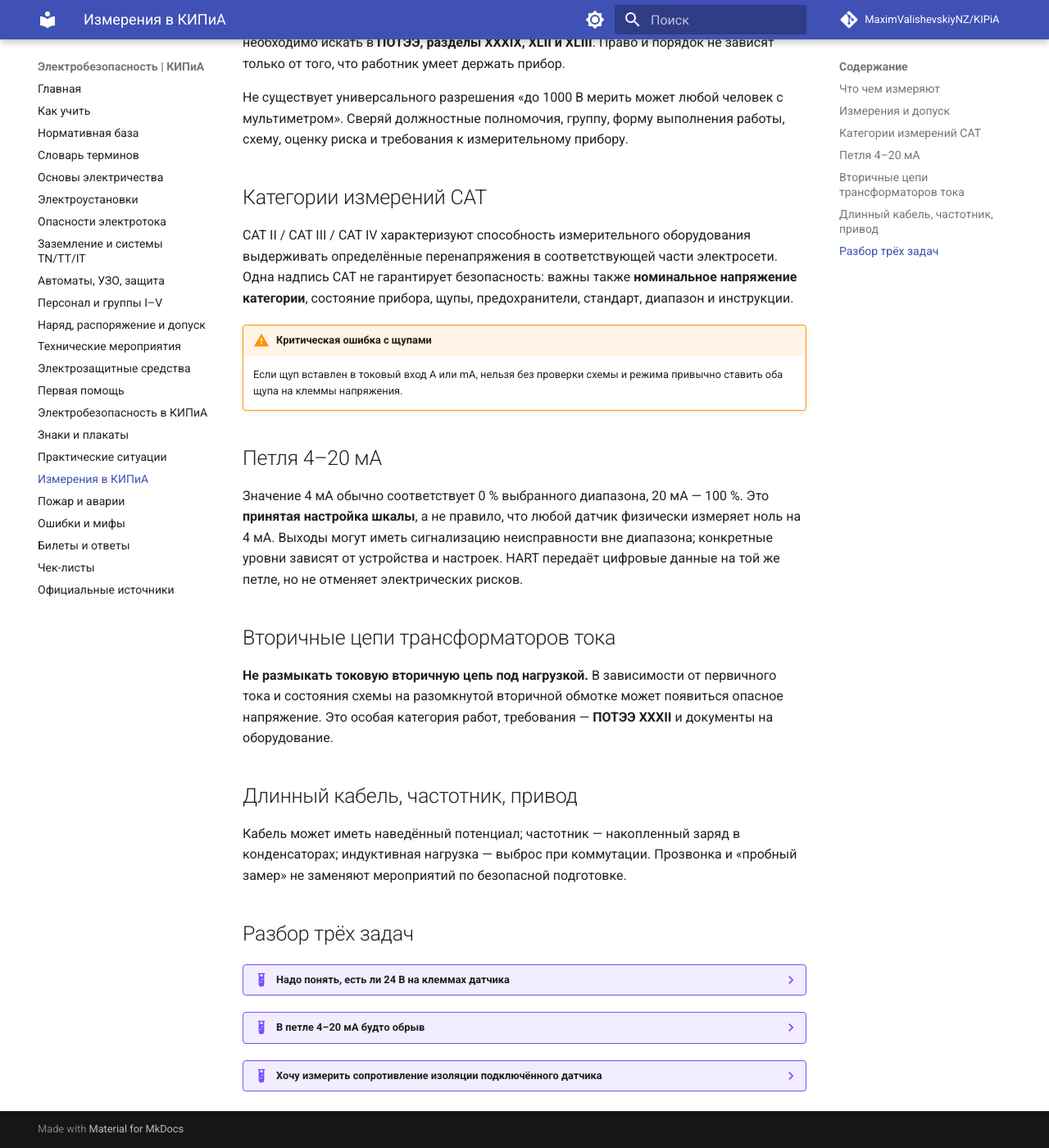
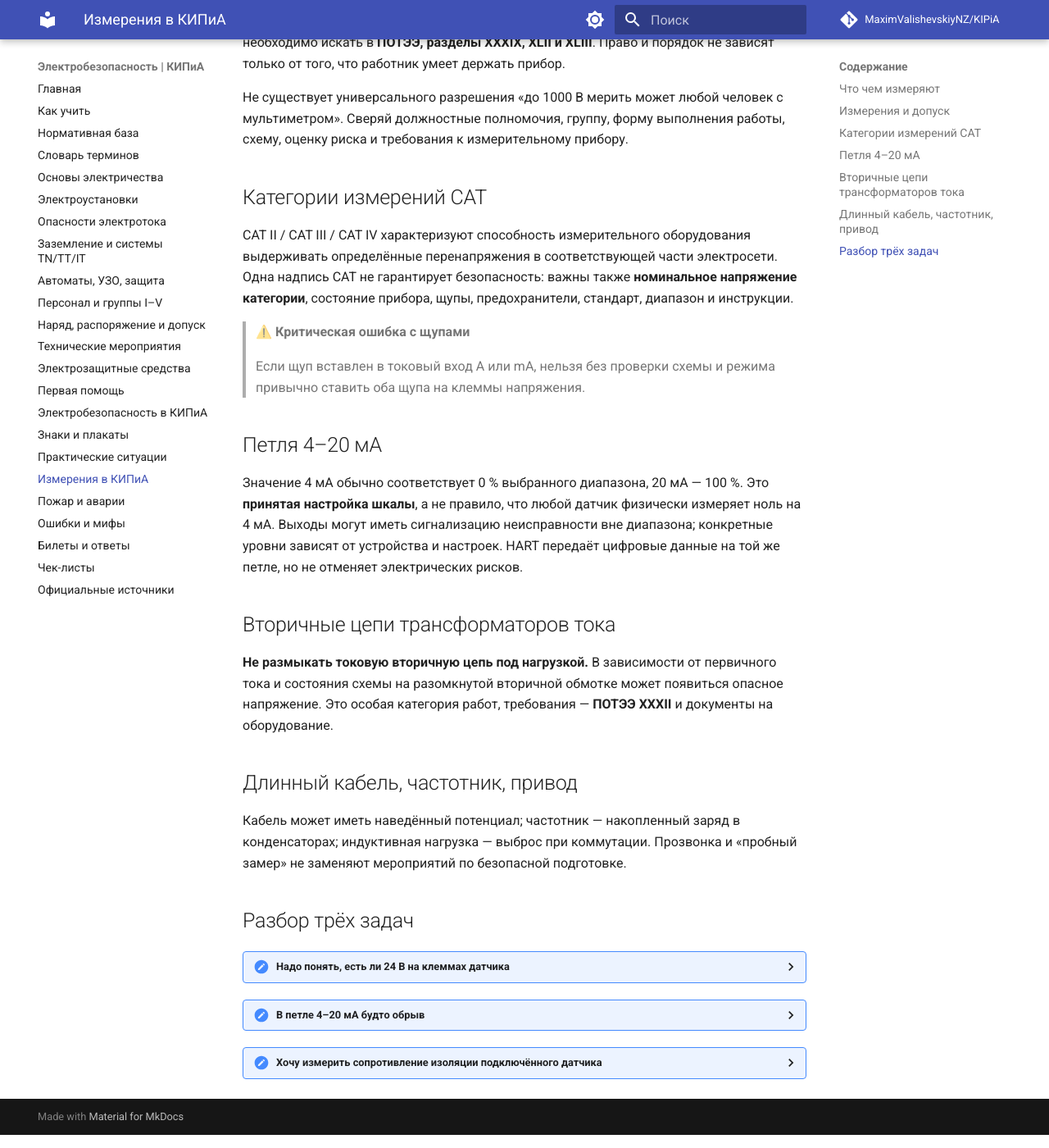
Before and after one commit to MaximValishevskiyNZ/KIPiA, an MkDocs documentation site: the page built from docs/19-measurements.md, in a window 1280 px wide and 1400 px high, scrolled down 1026 px. Shown: the whole window at 82% size. Built offline with MkDocs 1.6.1 and Material for MkDocs 9.7.7, drawn with Linux system fonts in a browser that asks for light colours; comment, search, counter and statistics services are not loaded; part of the change alters nothing that is shown.

Commit message:
docs: одинаково удобно читать на GitHub и MkDocs

```diff
--- a/docs/19-measurements.md
+++ b/docs/19-measurements.md
@@ -24,8 +24,9 @@
 
 CAT II / CAT III / CAT IV характеризуют способность измерительного оборудования выдерживать определённые перенапряжения в соответствующей части электросети. Одна надпись CAT не гарантирует безопасность: важны также **номинальное напряжение категории**, состояние прибора, щупы, предохранители, стандарт, диапазон и инструкции.
 
-!!! warning "Критическая ошибка с щупами"
-    Если щуп вставлен в токовый вход A или mA, нельзя без проверки схемы и режима привычно ставить оба щупа на клеммы напряжения.
+> **⚠️ Критическая ошибка с щупами**
+>
+> Если щуп вставлен в токовый вход A или mA, нельзя без проверки схемы и режима привычно ставить оба щупа на клеммы напряжения.
 
 ## Петля 4–20 мА
 
@@ -41,11 +42,23 @@ CAT II / CAT III / CAT IV характеризуют способность из
 
 ## Разбор трёх задач
 
-??? example "Надо понять, есть ли 24 В на клеммах датчика"
-    Сначала требуется определить границы цепи и разрешённость измерения под напряжением. Подходящий измеритель, его состояние, схемы питания и квалификация важнее самого номинала 24 В. Не открывай для этого соседнюю силовую часть без предусмотренных прав.
+<details markdown="1">
+<summary><strong>Надо понять, есть ли 24 В на клеммах датчика</strong></summary>
 
-??? example "В петле 4–20 мА будто обрыв"
-    Не начинай с перемычки наугад. По паспорту и схеме оцени питание, тип входа (пассивный/активный), полярность, доступный тестовый разъём и разрешённый порядок диагностики. Перемычка может закоротить активный выход.
+Сначала требуется определить границы цепи и разрешённость измерения под напряжением. Подходящий измеритель, его состояние, схемы питания и квалификация важнее самого номинала 24 В. Не открывай для этого соседнюю силовую часть без предусмотренных прав.
 
-??? example "Хочу измерить сопротивление изоляции подключённого датчика"
-    Стоп: испытательное напряжение мегомметра может повредить электронный прибор. Потребуются схема, предусмотренная изоляция чувствительных устройств и процедура испытания уполномоченными работниками.
+</details>
+
+<details markdown="1">
+<summary><strong>В петле 4–20 мА будто обрыв</strong></summary>
+
+Не начинай с перемычки наугад. По паспорту и схеме оцени питание, тип входа (пассивный/активный), полярность, доступный тестовый разъём и разрешённый порядок диагностики. Перемычка может закоротить активный выход.
+
+</details>
+
+<details markdown="1">
+<summary><strong>Хочу измерить сопротивление изоляции подключённого датчика</strong></summary>
+
+Стоп: испытательное напряжение мегомметра может повредить электронный прибор. Потребуются схема, предусмотренная изоляция чувствительных устройств и процедура испытания уполномоченными работниками.
+
+</details>
```
